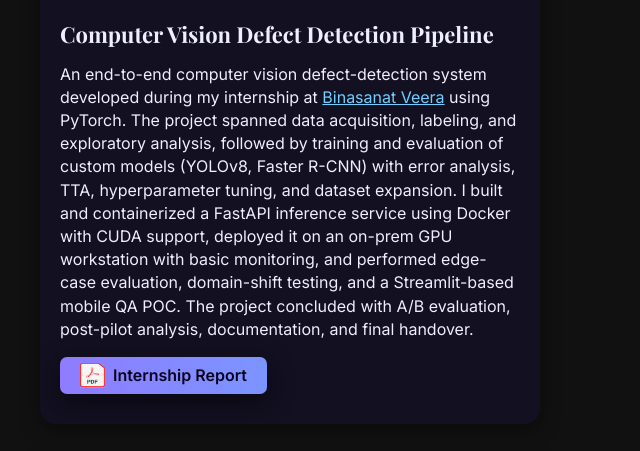
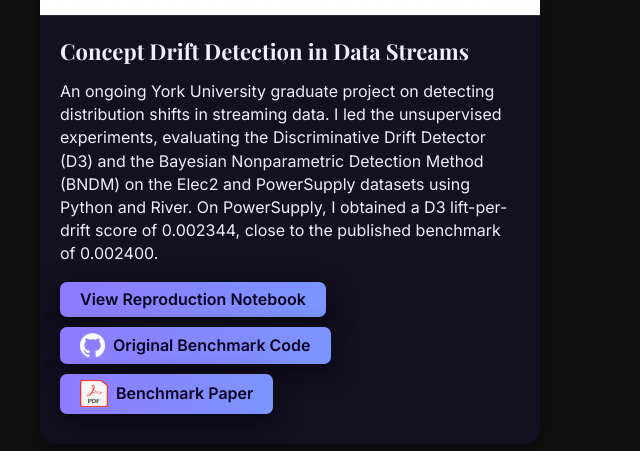
Before and after one commit to AtenaJP22/Atena-Jafari-Parsa, a Flask app: page /projects in a window 1280 px wide. Shown: the part 834-1285 px from the top of the page, without its empty margins (0-640 px from the left). Run offline with Flask 3, Linux system fonts and the light colour scheme.

Commit message:
Add ongoing drift detection reproduction study

```diff
--- a/templates/projects.html
+++ b/templates/projects.html
@@ -55,6 +55,68 @@
 
 
         <!-- Example Project Card -->
+
+
+        <div class="project-card" id="concept-drift">
+          <img
+            src="{{ url_for('static', filename='images/concept-drift.png') }}"
+            alt="Concept Drift Detection in Data Streams">
+
+          <div class="project-info">
+            <h2>Concept Drift Detection in Data Streams</h2>
+
+            <p
+              data-en="An ongoing York University graduate project on detecting distribution shifts in streaming data. I led the unsupervised experiments, evaluating the Discriminative Drift Detector (D3) and the Bayesian Nonparametric Detection Method (BNDM) on the Elec2 and PowerSupply datasets using Python and River. On PowerSupply, I obtained a D3 lift-per-drift score of 0.002344, close to the published benchmark of 0.002400."
+
+              data-tr="York Üniversitesi’nde yürüttüğümüz bu lisansüstü projede, veri akışlarındaki dağılım değişimlerini tespit etmeye yönelik yöntemleri inceliyoruz. Denetimsiz deneyleri ben yürüttüm ve Python ile River kullanarak D3 ve Bayesçi parametrik olmayan tespit yöntemi BNDM’yi Elec2 ve PowerSupply veri kümelerinde değerlendirdim. PowerSupply veri kümesinde D3 için 0.002344 lift-per-drift skoru elde ettim. Yayımlanan karşılaştırma skoru 0.002400’dü."
+
+              data-fa="در این پروژهٔ در حال انجام در مقطع کارشناسی ارشد دانشگاه یورک، روش‌های تشخیص تغییر توزیع در جریان‌های داده را بررسی می‌کنیم. من مسئول آزمایش‌های بدون نظارت بودم و با استفاده از Python و River، روش‌های D3 و BNDM را روی مجموعه‌داده‌های Elec2 و PowerSupply ارزیابی کردم. در مجموعه‌دادهٔ PowerSupply، امتیاز lift-per-drift روش D3 برابر با 0.002344 بود که به مقدار منتشرشدهٔ 0.002400 نزدیک است.">
+              An ongoing York University graduate project on detecting distribution shifts
+              in streaming data. I led the unsupervised experiments, evaluating the
+              Discriminative Drift Detector (D3) and the Bayesian Nonparametric Detection
+              Method (BNDM) on the Elec2 and PowerSupply datasets using Python and River.
+              On PowerSupply, I obtained a D3 lift-per-drift score of 0.002344, close to
+              the published benchmark of 0.002400.
+            </p>
+
+            <a class="btn primary"
+              data-en="View Reproduction Notebook"
+              data-tr="Yeniden Üretim Not Defterini Görüntüle"
+              data-fa="مشاهدهٔ نوت‌بوک بازتولید"
+              href="https://colab.research.google.com/drive/1sSqtkSu3Tw5A8sWDej7oDMMBQCuQCSi5"
+              target="_blank"
+              rel="noopener noreferrer"
+              style="margin-bottom: 10px; display: inline-flex; align-items: center; gap: 8px;">
+              View Reproduction Notebook
+            </a>
+
+            <a class="btn primary"
+              data-en="<img src='{{ url_for('static', filename='images/github.png') }}' alt='' style='width:25px; height:25px;'> Original Benchmark Code"
+              data-tr="<img src='{{ url_for('static', filename='images/github.png') }}' alt='' style='width:25px; height:25px;'> Orijinal Karşılaştırma Kodu"
+              data-fa="<img src='{{ url_for('static', filename='images/github.png') }}' alt='' style='width:25px; height:25px;'> کد اصلی بنچمارک"
+              href="https://github.com/DFKI-NI/unsupervised-concept-drift-detection"
+              target="_blank"
+              rel="noopener noreferrer"
+              style="margin-bottom: 10px; display: inline-flex; align-items: center; gap: 8px;">
+              <img src="{{ url_for('static', filename='images/github.png') }}" alt=""
+                style="width:25px; height:25px;">
+              Original Benchmark Code
+            </a>
+
+            <a class="btn primary"
+              data-en="<img src='{{ url_for('static', filename='images/PDF.png') }}' alt='' style='width:28px; height:28px;'> Benchmark Paper"
+              data-tr="<img src='{{ url_for('static', filename='images/PDF.png') }}' alt='' style='width:28px; height:28px;'> Karşılaştırma Makalesi"
+              data-fa="<img src='{{ url_for('static', filename='images/PDF.png') }}' alt='' style='width:28px; height:28px;'> مقالهٔ بنچمارک"
+              href="https://doi.org/10.1007/s41060-024-00620-y"
+              target="_blank"
+              rel="noopener noreferrer"
+              style="margin-bottom: 10px; display: inline-flex; align-items: center; gap: 8px;">
+              <img src="{{ url_for('static', filename='images/PDF.png') }}" alt=""
+                style="width:28px; height:28px;">
+              Benchmark Paper
+            </a>
+          </div>
+        </div>
 
         <div class="project-card" id="cv-internship">
           <img src="{{ url_for('static', filename='images/Bina.png') }}" alt="Computer Vision Internship">
```
Also changed, not shown: static/images/concept-drift.png (added).
